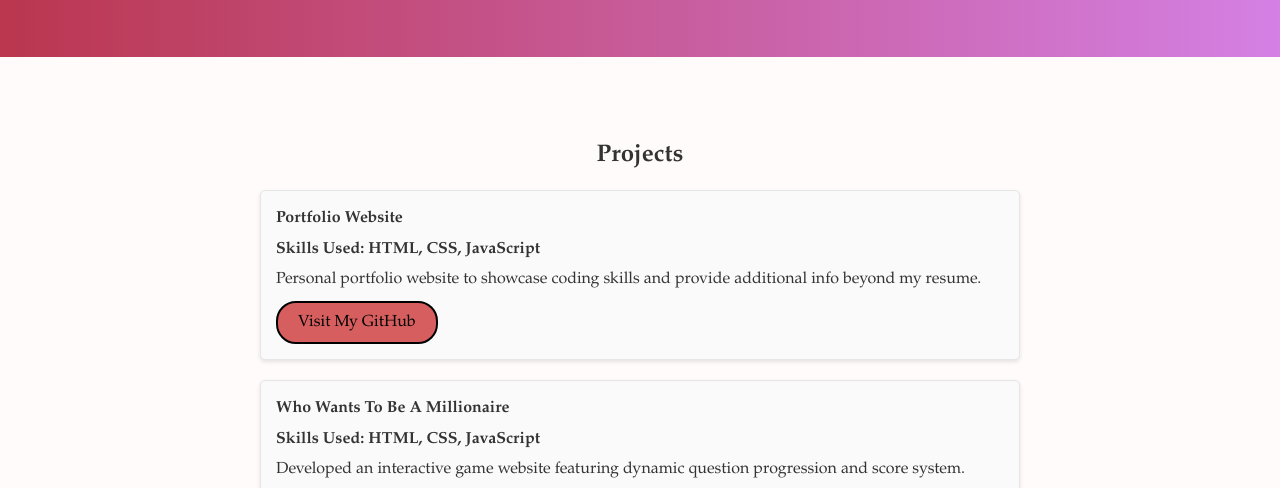
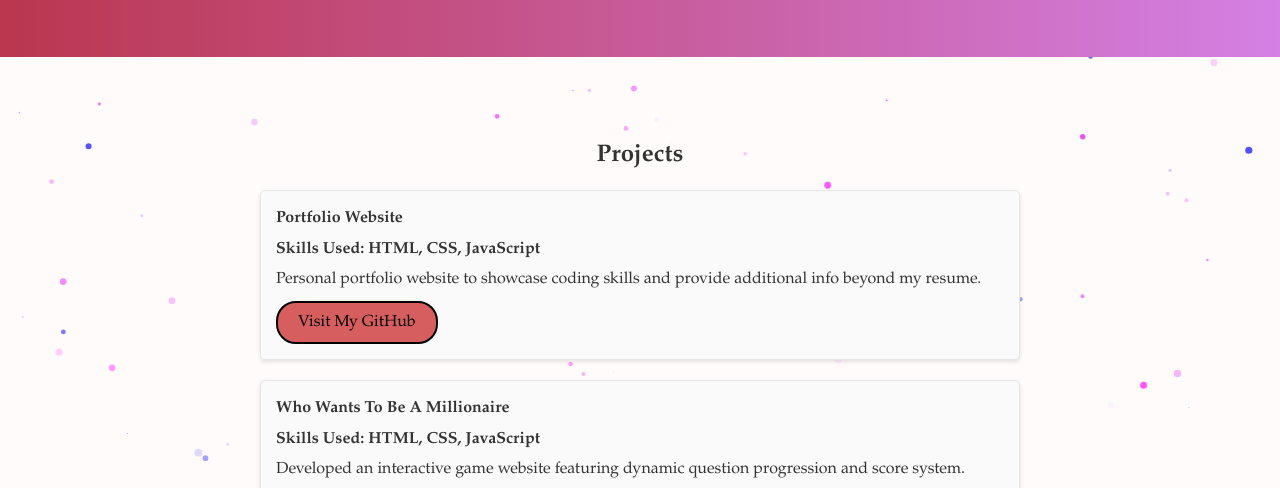
Before and after one commit to masonwooldridge/masonwooldridge.github.io, a plain HTML site: page index.html in a window 1280 px wide. Shown: the part 292-780 px from the top of the page. Drawn offline with nearby package versions, Linux system fonts and the light colour scheme.

Commit message:
Added particles and other changes

```diff
--- a/index.html
+++ b/index.html
@@ -6,8 +6,10 @@
     <title>Mason Wooldridge's Portfolio</title>
     <link rel="stylesheet" href="styles.css">
     <link rel="stylesheet" href="https://cdnjs.cloudflare.com/ajax/libs/font-awesome/6.0.0/css/all.min.css">
+    <script src="https://cdn.jsdelivr.net/npm/particles.js@2.0.0/particles.min.js"></script>
 </head>
 <body>
+    <div id="particles-js"></div>
     <header>
         <nav id="navbar">
             <ul>
@@ -47,6 +49,7 @@
                 <button class="github-button">Visit My GitHub</button>
             </a>
         </div>
+
         <div class="project-card">
             <h3>Who Wants To Be A Millionaire</h3>
             <h4>Skills Used: HTML, CSS, JavaScript</h4>
@@ -119,6 +122,7 @@
     </section>
 
     <button id="back-to-top"><i class="fas fa-arrow-up"></i></button>
+
     <script src="script.js"></script>
 </body>
 </html>
--- a/script.js
+++ b/script.js
@@ -69,7 +69,90 @@ document.addEventListener('DOMContentLoaded', function() {
     if (localStorage.getItem('theme') === 'dark') {
         body.classList.add('dark-mode');
         themeToggle.textContent = 'Light Mode';
+    } else {
+        themeToggle.textContent = 'Dark Mode';
     }
+
+    const particlesConfigLight = {
+        particles: {
+            number: { value: 100 },
+            color: { value: ["#0000ff", "#ff00ff", "#dd00ee"] },
+            shape: {
+                type: ["circle"]
+            },
+            opacity: {
+                value: 0.7,
+                random: true
+            },
+            size: {
+                value: 4,
+                random: true
+            },
+            line_linked: {
+                enable: false
+            },
+            move: {
+                speed: 2,
+                out_mode: "bounce"
+            }
+        },
+        interactivity: {
+            events: {
+                onhover: { enable: true, mode: "bubble" },
+                onclick: { enable: true, mode: "push" }
+            },
+            modes: {
+                bubble: {
+                    distance: 200,
+                    size: 8,
+                    duration: 2,
+                    opacity: 0.8,
+                    speed: 3
+                },
+                push: {
+                    particles_nb: 4
+                }
+            }
+        },
+        retina_detect: true
+    };
+
+    const particlesConfigDark = {
+        particles: {
+            number: { value: 80 },
+            color: { value: "#ffffff" },
+            shape: { type: "circle" },
+            opacity: { value: 0.5 },
+            size: { value: 3 },
+            line_linked: {
+                enable: true,
+                distance: 150,
+                color: "#ffffff",
+                opacity: 0.4,
+                width: 1
+            },
+            move: { speed: 2 }
+        },
+        interactivity: {
+            events: {
+                onhover: { enable: true, mode: "repulse" }
+            }
+        }
+    };
+
+    function initParticles() {
+        if (window.pJSDom && window.pJSDom.length > 0) {
+            window.pJSDom[0].pJS.fn.vendors.destroypJS();
+            window.pJSDom = [];
+        }
+
+        const currentTheme = body.classList.contains('dark-mode') ? 'dark' : 'light';
+        const particlesConfig = currentTheme === 'dark' ? particlesConfigDark : particlesConfigLight;
+
+        particlesJS('particles-js', particlesConfig);
+    }
+
+    initParticles();
 
     themeToggle.addEventListener('click', function() {
         body.classList.toggle('dark-mode');
@@ -80,6 +163,7 @@ document.addEventListener('DOMContentLoaded', function() {
             themeToggle.textContent = 'Dark Mode';
             localStorage.setItem('theme', 'light');
         }
+        initParticles();
     });
 
     const faders = document.querySelectorAll('.fade-in');
@@ -137,4 +221,5 @@ document.addEventListener('DOMContentLoaded', function() {
             alert('FAILED...', error);
         });
     });
+
 });
--- a/styles.css
+++ b/styles.css
@@ -405,3 +405,13 @@ body.dark-mode #back-to-top {
 body.dark-mode #back-to-top:hover {
     background-color: white;
 }
+
+#particles-js {
+    position: fixed;
+    width: 100%;
+    height: 100%;
+    top: 0;
+    left: 0;
+    z-index: -1;
+    pointer-events: none;
+}
```
